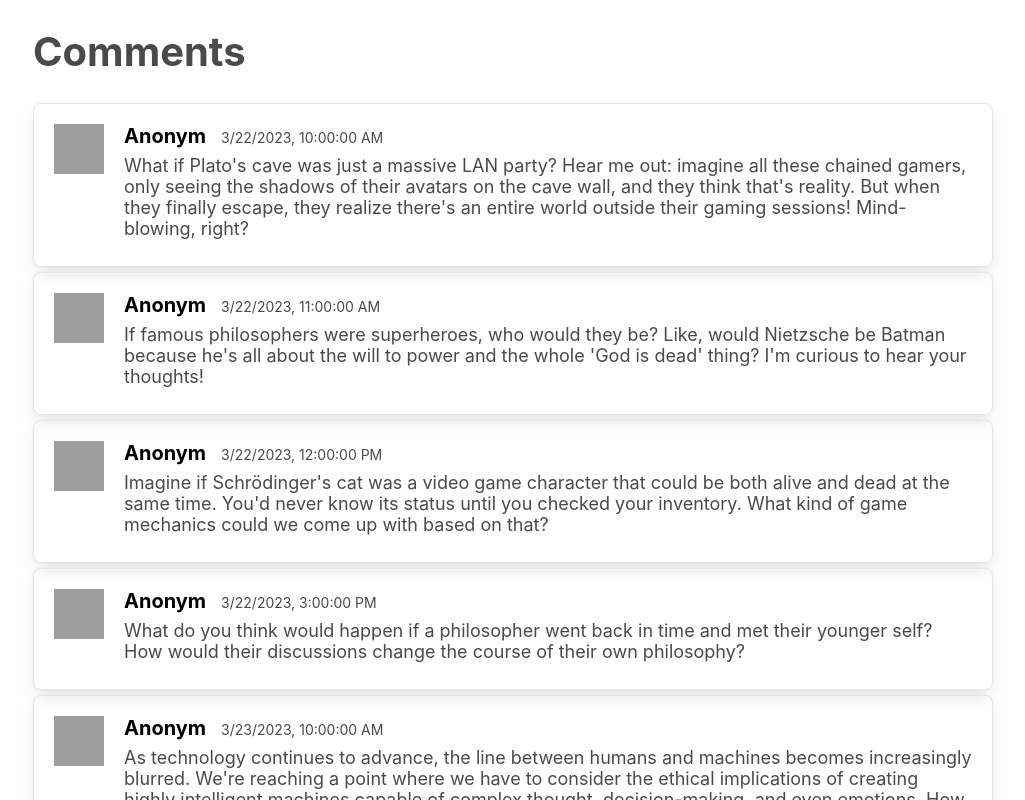
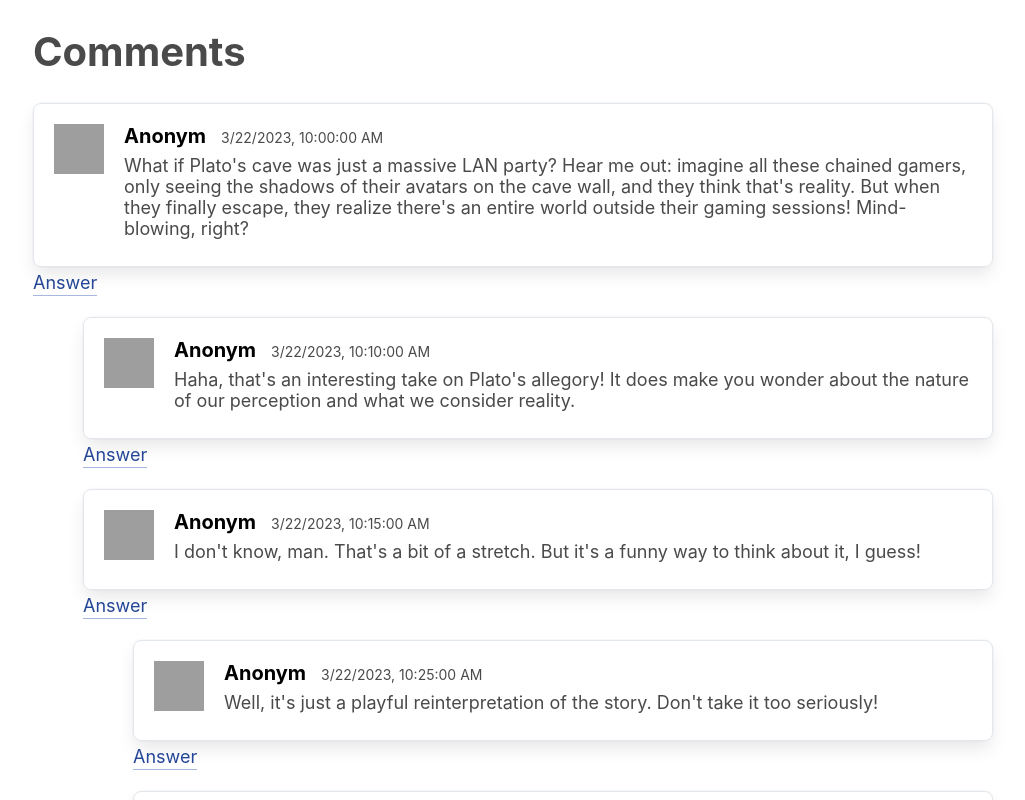
Before and after one commit to oleh-yablunovskyi/comments-app, a React (Create React App) app in the folder frontend/: page / in a window 1280 px wide. Shown: the top 800 px of the page, without its empty margins (127-1152 px from the left). Built offline with nearby package versions, Linux system fonts and the light colour scheme; grey boxes are pictures that could not be loaded.

Commit message:
Add cascade hierarchy to comments

```diff
--- a/frontend/src/App.tsx
+++ b/frontend/src/App.tsx
@@ -5,10 +5,10 @@ import { commentsApi } from './api/comments';
 import { CommentType } from './types/CommentType';
 
 export const App: React.FC = () => {
-  const [comments, setComments] = useState<CommentType[]>([]);
+  const [topComments, setTopComments] = useState<CommentType[]>([]);
 
   useEffect(() => {
-    setComments(commentsApi.loadComments());
+    setTopComments(commentsApi.loadTopComments());
   }, []);
 
   return (
@@ -17,7 +17,7 @@ export const App: React.FC = () => {
         <h1 className="App__title">Comments</h1>
 
         <div className="App__main">
-          <CommentsList comments={comments} />
+          <CommentsList topComments={topComments} />
         </div>
       </div>
     </div>
--- a/frontend/src/api/comments.ts
+++ b/frontend/src/api/comments.ts
@@ -1,10 +1,23 @@
 import { CommentType } from '../types/CommentType';
 import { commentsFromServer } from '../mockup_data/comments';
 
-const loadComments = (): CommentType[] => {
+const loadTopComments = (): CommentType[] => {
   return commentsFromServer.filter(c => c.parentId === null);
 };
 
+const loadCommentsByParentId = (parentId: number | null): CommentType[] => {
+  if (!parentId) {
+    return [];
+  }
+
+  return commentsFromServer
+    .filter(comment => comment.parentId === parentId)
+    .sort((a, b) => (
+      new Date(a.createdAt).valueOf() - new Date(b.createdAt).valueOf()
+    ));
+};
+
 export const commentsApi = {
-  loadComments,
+  loadTopComments,
+  loadCommentsByParentId,
 };
--- a/frontend/src/components/Comment/Comment.scss
+++ b/frontend/src/components/Comment/Comment.scss
@@ -41,4 +41,57 @@
   &__text {
     margin-bottom: 7px;
   }
+
+  &__answerButton {
+    margin-bottom: 16px;
+    padding-bottom: 2px;
+
+    border-bottom: 1px solid #a7b7dd;
+    color: #244696;
+    transition: all 0.3s ease;
+
+    &:hover {
+      color: #db0107;
+      border-bottom-color: #db0107;
+    }
+  }
+
+  &--level-1 {
+    margin-left: 0;
+  }
+  &--level-2 {
+    margin-left: 50px;
+  }
+  &--level-3 {
+    margin-left: 100px;
+  }
+  &--level-4 {
+    margin-left: 150px;
+  }
+  &--level-5 {
+    margin-left: 200px;
+  }
+  &--level-6 {
+    margin-left: 250px;
+  }
+  &--level-7 {
+    margin-left: 300px;
+  }
+  &--level-8 {
+    margin-left: 350px;
+  }
+  &--level-9 {
+    margin-left: 400px;
+  }
+  &--level-10 {
+    margin-left: 450px;
+  }
+
+  @media (max-width: 767px) {
+    margin-left: 50px;
+
+    &--level-1 {
+      margin-left: 0;
+    }
+  }
 }
--- a/frontend/src/components/Comment/Comment.tsx
+++ b/frontend/src/components/Comment/Comment.tsx
@@ -1,14 +1,24 @@
-import React from 'react';
+import React, { useEffect, useState } from 'react';
 import './Comment.scss';
 import { CommentType } from '../../types/CommentType';
+import { commentsApi } from '../../api/comments';
 
 interface Props {
   comment: CommentType;
+  level: number;
 }
 
-export const Comment: React.FC<Props> = React.memo(({ comment }) => {
+export const Comment: React.FC<Props> = React.memo(({ comment, level }) => {
+  const [commentsChildren, setCommentsChildren] = useState<CommentType[]>([]);
+  const [showForm, setShowForm] = useState(false);
+
+  useEffect(() => {
+    setCommentsChildren(commentsApi.loadCommentsByParentId(comment.id));
+  }, [comment.id]);
+
   return (
-    <div className="Comment">
+    <>
+      <div className={`Comment Comment--level-${level}`}>
         <div className="Comment__wrapper">
           <img
             className="Comment__avatar"
@@ -32,6 +42,29 @@ export const Comment: React.FC<Props> = React.memo(({ comment }) => {
             </p>
           </div>
         </div>
+
+        <button
+          type="button"
+          className="Comment__answerButton"
+          onClick={() => setShowForm((prevState) => !prevState)}
+        >
+          {showForm ? '— Answer' : 'Answer'}
+        </button>
       </div>
+
+      <>
+        {commentsChildren.length > 0 && (
+          <>
+            {commentsChildren.map((childComment) => (
+              <Comment
+                comment={childComment}
+                level={level < 10 ? level + 1 : level}
+                key={childComment.id}
+              />
+            ))}
+          </>
+        )}
+      </>
+    </>
   );
 });
--- a/frontend/src/components/CommentsList/CommentsList.tsx
+++ b/frontend/src/components/CommentsList/CommentsList.tsx
@@ -3,16 +3,17 @@ import { CommentType } from '../../types/CommentType';
 import { Comment } from '../Comment/Comment';
 
 interface Props {
-  comments: CommentType[];
+  topComments: CommentType[];
 }
 
-export const CommentsList: React.FC<Props> = React.memo(({ comments }) => {
+export const CommentsList: React.FC<Props> = React.memo(({ topComments }) => {
   return (
     <div className="CommentsList">
-      {comments.map((comment) => (
+      {topComments.map((topComment) => (
         <Comment
-          comment={comment}
-          key={comment.id}
+          comment={topComment}
+          level={1}
+          key={topComment.id}
         />
       ))}
     </div>
```
Lines whose indentation alone changed are shown as unchanged.
